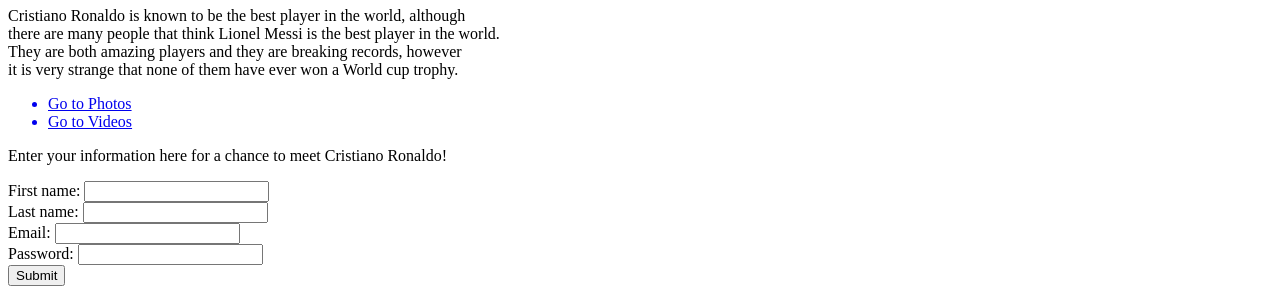
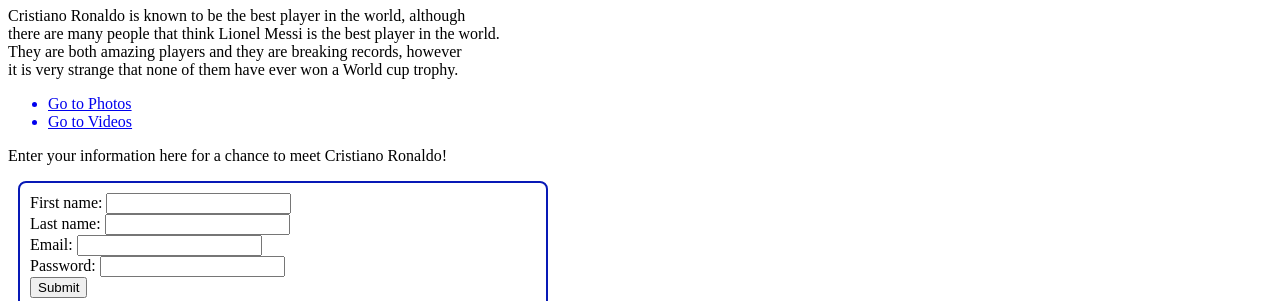
Before and after one commit to MannyLed2/HTML-CSS-Projects, a plain HTML site: page One-Page Website/One_Page_Website.html in a window 1280 px wide. Shown: the part 73-374 px from the top of the page. Drawn offline with Linux system fonts and the light colour scheme; files whose address does not match are found by name.

Commit message:
updated one page website
added the link to the new css folder,

```diff
--- /dev/null
+++ b/One-Page Website/CSS/One_Page_Website.css
@@ -0,0 +1,12 @@
+p {
+    font-family: Bangers, Times new roman , sans-serif;
+    font-size: medium;
+}
+
+form {
+    width: 40%;
+    margin: 10px;
+    border: 2px solid rgb(8, 25, 182);
+    border-radius: 8px;
+    padding: 10px;
+}
--- a/One-Page Website/One_Page_Website.html
+++ b/One-Page Website/One_Page_Website.html
@@ -3,6 +3,7 @@
 	<head>
 		<title>Soccer</title>
 		<h1>The best player in the world</h1>
+		<link rel="stylesheet" type="text/css" href="./CSS/One_Page_Website.css">
 	</head>
 		<body>
 			<p>Cristiano Ronaldo is known to be the best player in the world, although<br>
```
